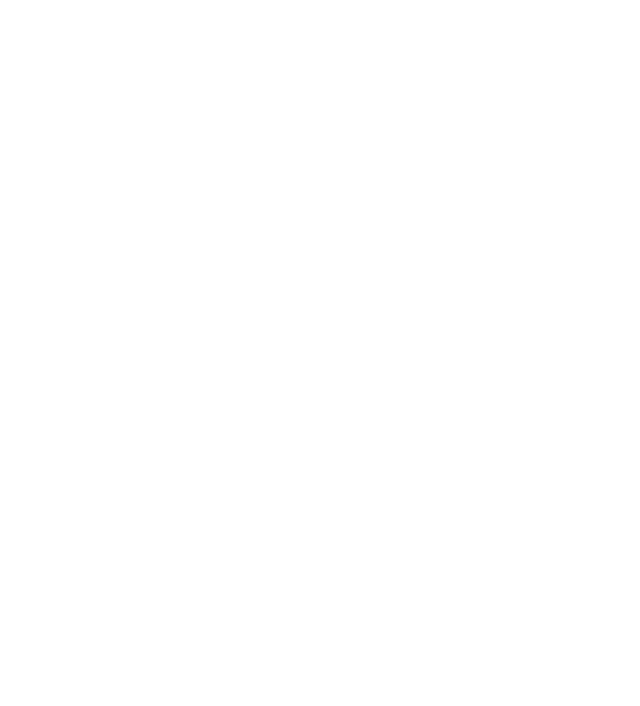
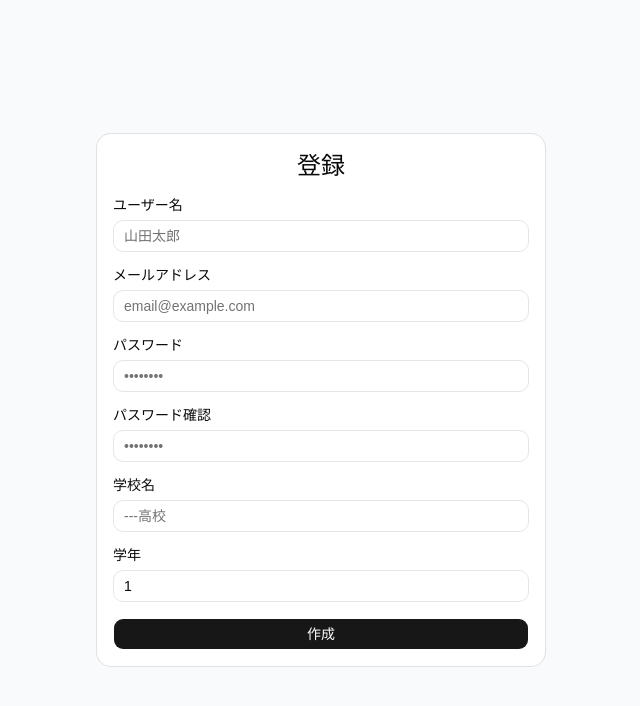
Before and after one commit to Atsushi-iwaguchi/student-manager-frontend, a React (Vite) app: page /register in a window 1280 px wide. Before the commit this address had no page. Shown: the top 706 px of the page, without its empty margins (319-959 px from the left). Built offline with nearby package versions, Linux system fonts and the light colour scheme.

Commit message:
ユーザー登録機能作成

```diff
--- a/src/App.tsx
+++ b/src/App.tsx
@@ -1,11 +1,13 @@
 import { Routes, Route } from "react-router-dom";
 import LoginPage from "@/pages/LoginPage";
 import Dashboard from "@/pages/Dashboard"
+import RegisterPage from "./pages/RegisterPage";
 
 export default function App() {
   return (
     <Routes>
       <Route path="/login" element={<LoginPage />} />
+      <Route path="/register" element={<RegisterPage />} />
       <Route path="/dashboard" element={<Dashboard />} />
     </Routes>
   );
--- /dev/null
+++ b/src/pages/RegisterPage.tsx
@@ -0,0 +1,134 @@
+import apiClient from "@/api/client";
+import { Button } from "@/components/ui/button";
+import { Card, CardContent, CardHeader, CardTitle } from "@/components/ui/card";
+import { Input } from "@/components/ui/input";
+import { Label } from "@/components/ui/label";
+import { useAuth } from "@/contexts/AuthContext";
+import { AuthResponse } from "@/types";
+import { useState } from "react";
+import { useNavigate } from "react-router-dom";
+
+export default function RegisterPage() {
+  const [name, setName] = useState("");
+  const [email, setEmail] = useState("");
+  const [password, setPassword] = useState("");
+  const [passwordConfirmation, setPasswordConfirmation] = useState("");
+  const [error, setError] = useState("");
+  const [school, setSchool] = useState("");
+  const [grade, setGrade] = useState(1);
+
+  const { login } = useAuth();
+  const navigate = useNavigate();
+
+  const handleSubmit = async (e: React.FormEvent) => {
+    e.preventDefault();
+    setError("");
+    try {
+      const response = await apiClient.post<AuthResponse>("/signup", {
+        user: {
+          name,
+          email,
+          password,
+          password_confirmation: passwordConfirmation,
+          role: "student",
+          target_school: school,
+          grade,
+        },
+      });
+      //ログイン情報更新
+      login(response.data.user, response.data.token);
+      //dashboardにページ遷移
+      navigate("/dashboard");
+    } catch (e: any) {
+      const messages = e.response?.data?.errors;
+      if (messages) {
+        setError(messages.join(", "));
+      } else {
+        setError("登録に失敗しました");
+      }
+    }
+  };
+  return (
+    <div className="min-h-screen flex items-center justify-center bg-gray-50">
+      <Card className="w-full max-w-md">
+        <CardHeader>
+          <CardTitle className="text-2xl text-center">登録</CardTitle>
+        </CardHeader>
+        <CardContent>
+          <form onSubmit={handleSubmit} className="space-y-4">
+            <div className="space-y-2">
+              <Label htmlFor="name">ユーザー名</Label>
+              <Input
+                id="name"
+                type="text"
+                value={name}
+                onChange={(e) => setName(e.target.value)}
+                placeholder="山田太郎"
+                required
+              />
+            </div>
+            <div className="space-y-2">
+              <Label htmlFor="email">メールアドレス</Label>
+              <Input
+                id="email"
+                type="email"
+                value={email}
+                onChange={(e) => setEmail(e.target.value)}
+                placeholder="email@example.com"
+                required
+              />
+            </div>
+            <div className="space-y-2">
+              <Label htmlFor="password">パスワード</Label>
+              <Input
+                id="password"
+                type="password"
+                value={password}
+                onChange={(e) => setPassword(e.target.value)}
+                placeholder="••••••••"
+                required
+              />
+            </div>
+            <div className="space-y-2">
+              <Label htmlFor="passwordConfirmation">パスワード確認</Label>
+              <Input
+                id="passwordConfirmation"
+                type="password"
+                value={passwordConfirmation}
+                onChange={(e) => setPasswordConfirmation(e.target.value)}
+                placeholder="••••••••"
+                required
+              />
+            </div>
+            <div className="space-y-2">
+              <Label htmlFor="school">学校名</Label>
+              <Input
+                id="school"
+                type="text"
+                value={school}
+                onChange={(e) => setSchool(e.target.value)}
+                placeholder="---高校"
+                required
+              />
+            </div>
+            <div className="space-y-2">
+              <Label htmlFor="grade">学年</Label>
+              <Input
+                id="grade"
+                type="text"
+                value={grade}
+                onChange={(e) => setGrade(Number(e.target.value))}
+                placeholder="1"
+                required
+              />
+            </div>
+            {error && <p className="text-sm text-red-500">{error}</p>}
+            <Button type="submit" className="w-full">
+              作成
+            </Button>
+          </form>
+        </CardContent>
+      </Card>
+    </div>
+  );
+}
```
